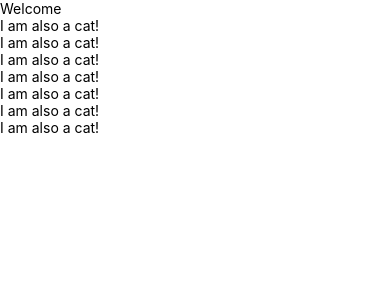
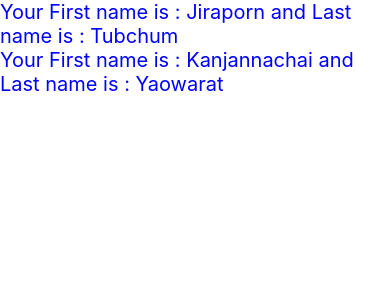
Before and after one commit to shironinjin/1913110472_ReactNative, a React Native app: screen / in a window 390 px wide. Shown: the top 300 px of the page. Built offline with nearby package versions, Linux system fonts and the light colour scheme.

Commit message:
Practice

```diff
--- a/App.js
+++ b/App.js
@@ -5,7 +5,10 @@ import Welcome from './components/Welcome';
 import Practice1_StyleSheet from './components/Practice1_StyleSheet';
 import TxtInput from './components/TxtInput';
 import CustomComponents from './components/CustomComponents';
-
+import Logo from './components/Logo';
+import LotsOfGreeting from './components/LotsOfGreeting';
+import MyCustomTextWith from './components/MyCustomTextWith';
+// import Users from './components/Users';
 const App = () => {
   return (
     <View>
@@ -13,8 +16,11 @@ const App = () => {
     {/* <Welcome/>*/}
      {/*<Practice1_StyleSheet/>*/}
      {/*<TxtInput/>*/}
-     <CustomComponents/>
-
+     {/*<CustomComponents/>*/}
+     {/*} <Logo/>   */}
+      {/* <Users/>   */}
+      {/*<LotsOfGreeting/>*/}
+      <MyCustomTextWith/>
     </View>
   )
 }
--- /dev/null
+++ b/components/Logo.js
@@ -0,0 +1,26 @@
+import { View, Text, Button } from "react-native";
+import React from "react";
+import Users from "./Users";
+
+const Logo = () => {
+  const textLogo = "React Native by jiraporn";
+  const isTH = false;
+
+  const showData = () => {
+    alert("Hello Button");
+  };
+
+  return (
+    <View style={{ flex: 1, justifyContent: "center", alignItems: "center" }}>
+      <Text>{textLogo}</Text>
+      {
+        // isTH && <Text>ภาษาไทย</Text>
+        isTH ? <Text>ภาษาไทย</Text> : <Text>ภาษาอังกฤษ</Text>
+      }
+      <Button title="Click Me" onPress={showData} />
+      <Users />
+    </View>
+  );
+};
+
+export default Logo;
--- /dev/null
+++ b/components/LotsOfGreeting.js
@@ -0,0 +1,24 @@
+import { View, Text } from 'react-native'
+import React from 'react'
+
+const Greeting =({name})=>{
+  // const {name} = props;
+  return(
+    <View style ={{alignItems:"center"}}>
+      <Text style ={{color:'blue',fontSize:20}}>Hello : {name}</Text>
+    </View>
+  )
+}
+
+
+const LotsOfGreeting = () => {
+  return (
+    <View style={{flex:1,alignItems:"center",top:50}}>
+      <Greeting name='Marry Christmas'/>
+      <Greeting name='Happy new Year'/>
+
+    </View>
+  )
+}
+
+export default LotsOfGreeting
--- /dev/null
+++ b/components/MyCustomTextWith.js
@@ -0,0 +1,32 @@
+import { View, Text } from 'react-native'
+import React from 'react'
+
+
+const Cus =(props)=>{
+    const {fn,ln} = props;
+    return(
+      <View style ={{alignItems:"center"}}>
+        <Text style ={{color:'blue',fontSize:20}}>Your First name is : {fn} and Last name is : {ln} </Text>
+      </View>
+    )
+  }
+
+
+
+
+
+const MyCustomTextWith = () => {
+  return (
+    <View>
+      <Cus fn='Jiraporn'
+      ln='Tubchum'
+      />
+       <Cus fn='Kanjannachai'
+      ln='Yaowarat'
+      />
+
+    </View>
+  )
+}
+
+export default MyCustomTextWith
--- /dev/null
+++ b/components/Users.js
@@ -0,0 +1,22 @@
+import { View, Text } from 'react-native'
+import React from 'react'
+
+const Users = () => {
+    const users =[
+        {id:1,name:'Johe'},
+        {id:2,name:'Mary'},
+    ];
+
+  return (
+    <View>
+     {
+        users.map((user,index)=>{
+            return <Text key={user.id}>{index+1}.{user.name}</Text>
+
+        })
+     }
+    </View>
+  )
+}
+
+export default Users
--- a/package.json
+++ b/package.json
@@ -14,7 +14,8 @@
     "react": "18.1.0",
     "react-dom": "^18.2.0",
     "react-native": "0.70.5",
-    "react-native-web": "~0.18.7"
+    "react-native-web": "~0.18.7",
+    "@expo/webpack-config": "^0.17.2"
   },
   "devDependencies": {
     "@babel/core": "^7.12.9"
```
Also changed, not shown: 1 other file (tests, documents, lock files or other folders).
